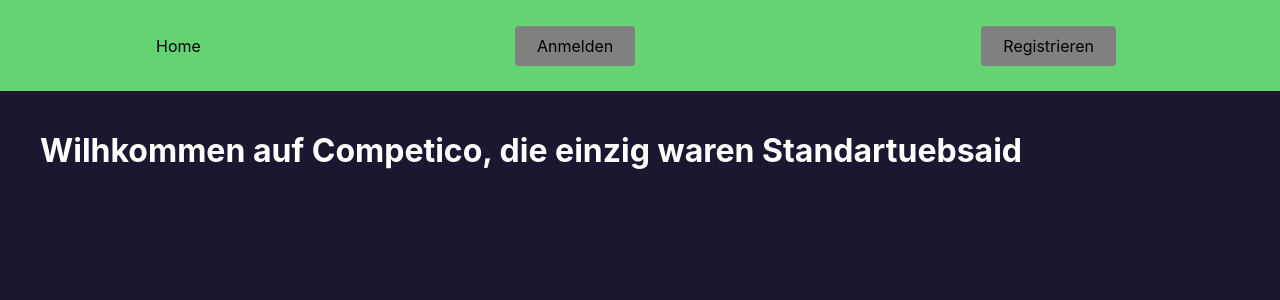
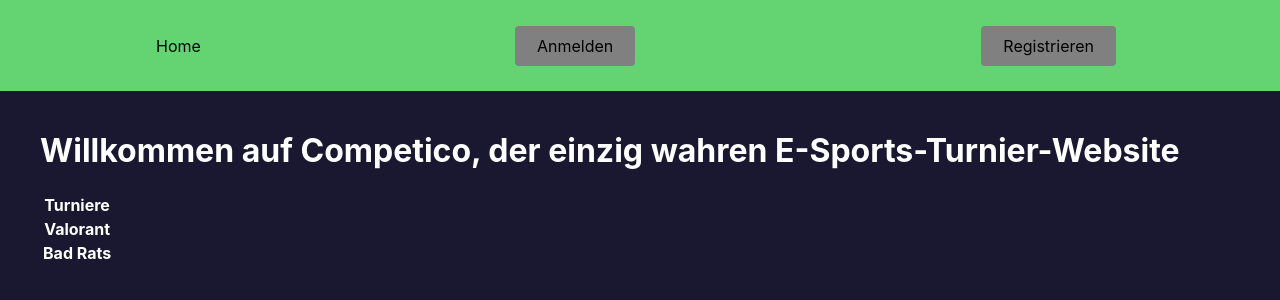
Before and after one commit to thomasstaud/competico, a React (Create React App) app in the folder client/: page / in a window 1280 px wide. Shown: the top 300 px of the page. Built offline with nearby package versions, Linux system fonts and the light colour scheme; the HTML template or start-up script is replaced by a standard one.

Commit message:
Turnier-Tabelle

```diff
--- a/client/src/components/LogIn/LogInForm.css
+++ b/client/src/components/LogIn/LogInForm.css
@@ -31,7 +31,6 @@
 
 .form-input{
     width: 100%;
-    text-align: center;
 }
 
 .footer{
--- a/client/src/components/Navbar/index.js
+++ b/client/src/components/Navbar/index.js
@@ -7,7 +7,7 @@
   NavBtnLink,
 } from "./NavbarElements";
 
-const Navbar = () => {
+export default function Navbar() {
   return (
     <>
       <Nav>
@@ -26,5 +26,3 @@
     </>
   );
 };
-
-export default Navbar;
--- /dev/null
+++ b/client/src/components/TournamentTable.js
@@ -0,0 +1,31 @@
+function Tournament({ tournament }) {
+return (
+    <tr>
+    <th colSpan="2">
+        {tournament}
+    </th>
+    </tr>
+);
+}
+
+export default function TournamentTable({ tournaments }) {
+const rows = [];
+
+tournaments.forEach((tournament) => {
+    rows.push(
+    <Tournament
+        tournament={tournament.tournament} />
+    );
+});
+
+return (
+    <table>
+    <thead>
+        <tr>
+        <th>Turniere</th>
+        </tr>
+    </thead>
+    <tbody>{rows}</tbody>
+    </table>
+);
+}
--- a/client/src/pages/index.js
+++ b/client/src/pages/index.js
@@ -1,15 +1,22 @@
 import React from 'react';
+import TournamentTable from '../components/TournamentTable';
 
-const Home = () => {
+const TOURNAMENTS = [
+  {tournament: "Valorant"},
+  {tournament: "Bad Rats"},
+];
+
+export default function Home() {
   return (
     <div
       style={{
         margin: '5vh'
       }}
     >
-      <h1>Wilhkommen auf Competico, die einzig waren Standartuebsaid</h1>
+      <h1>Willkommen auf Competico, der einzig wahren E-Sports-Turnier-Website</h1>
+
+      <TournamentTable
+        tournaments={TOURNAMENTS} />
     </div>
   );
 };
-
-export default Home;
```
